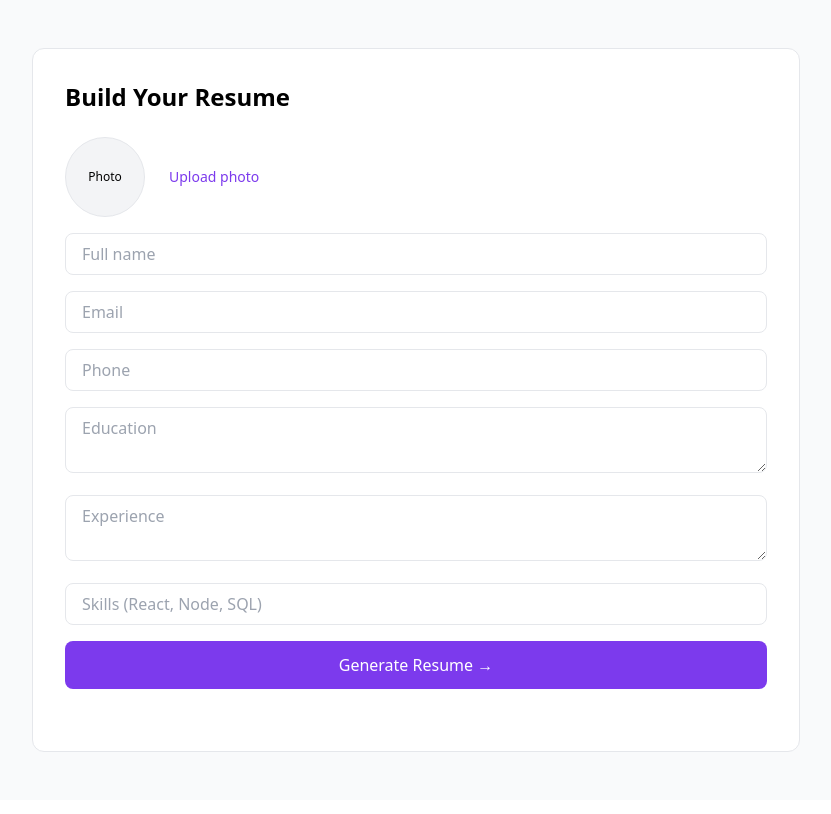
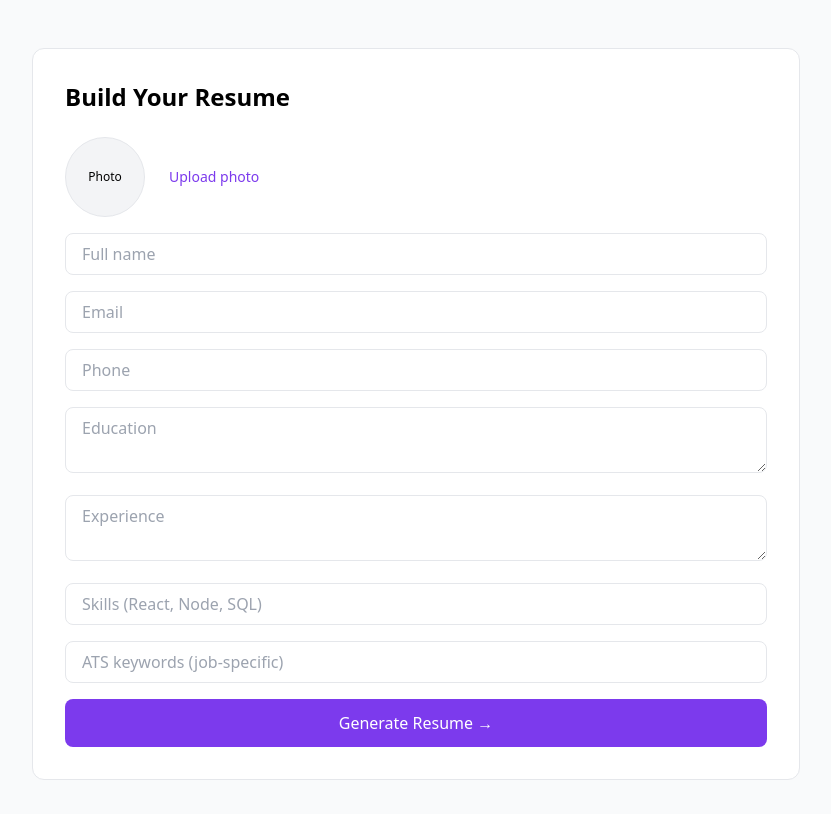
Before and after one commit to riyavatyani/ats-resume, a React (Vite) app in the folder frontend/: page /build in a window 1280 px wide. Shown: the top 814 px of the page, without its empty margins (224-1055 px from the left). Built offline with nearby package versions, Linux system fonts and the light colour scheme; no server answers.

Commit message:
fix: remove VITE_API_BASE and use relative api paths

```diff
--- a/frontend/src/pages/Dashboard.jsx
+++ b/frontend/src/pages/Dashboard.jsx
@@ -23,7 +23,7 @@ const Dashboard = () => {
   const fetchResume = async () => {
     try {
       const res = await fetch(
-        `${import.meta.env.VITE_API_BASE}/api/resume/latest`,
+        `/api/resume/latest`,
         {
           headers: {
             Authorization: `Bearer ${token}`,
--- a/frontend/src/pages/Login.jsx
+++ b/frontend/src/pages/Login.jsx
@@ -1,7 +1,7 @@
 import { useState } from "react";
 import { Link, useNavigate } from "react-router-dom";
 import axios from "axios";
-import { API_BASE } from "../config/api";
+
 
 const Login = () => {
   const [email, setEmail] = useState("");
@@ -17,7 +17,7 @@ const Login = () => {
 
       // 🔥 ALWAYS normalize email on frontend
       const res = await axios.post(
-        `${API_BASE}/api/auth/login`,
+        `/api/auth/login`,
         {
           email: email.toLowerCase().trim(),
           password,
--- a/frontend/src/pages/Register.jsx
+++ b/frontend/src/pages/Register.jsx
@@ -27,7 +27,7 @@ const Register = () => {
       setLoading(true);
 
      const res = await axios.post(
-  `${API_BASE}/api/auth/register`,
+  `/api/auth/register`,
   {
     name: resumeData.name,
     email: resumeData.email,
--- a/frontend/src/pages/ResetPassword.jsx
+++ b/frontend/src/pages/ResetPassword.jsx
@@ -1,7 +1,7 @@
 import { useState } from "react";
 import { useSearchParams, useNavigate } from "react-router-dom";
 import axios from "axios";
-import { API_BASE } from "../config/api";
+
 
 const ResetPassword = () => {
   const [searchParams] = useSearchParams();
@@ -22,7 +22,7 @@ const ResetPassword = () => {
     try {
       setLoading(true);
 
-      await axios.post(`${API_BASE}/api/auth/reset-password`, {
+      await axios.post(`/api/auth/reset-password`, {
   token,
   password,
 });
--- a/frontend/src/pages/ResumeForm.jsx
+++ b/frontend/src/pages/ResumeForm.jsx
@@ -170,6 +170,13 @@ const ResumeForm = () => {
             className="input"
             onChange={handleChange}
           />
+          <input
+  name="keywords"
+  placeholder="ATS keywords (job-specific)"
+  className="input"
+  onChange={handleChange}
+/>
+
 
           <button
             type="submit"
--- a/frontend/src/services/paymentService.js
+++ b/frontend/src/services/paymentService.js
@@ -1,9 +1,9 @@
 import axios from "axios";
-import { API_BASE } from "../config/api";
+
 
 export const createOrder = async () => {
   const res = await axios.post(
-    `${API_BASE}/api/payment/create-order`
+    `/api/payment/create-order`
   );
   return res.data;
 };
```
